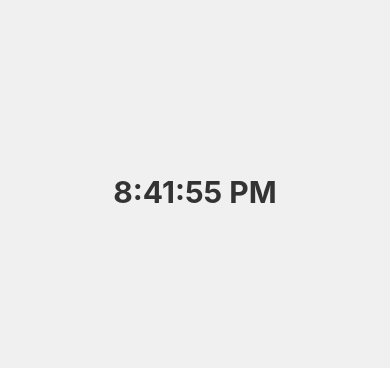
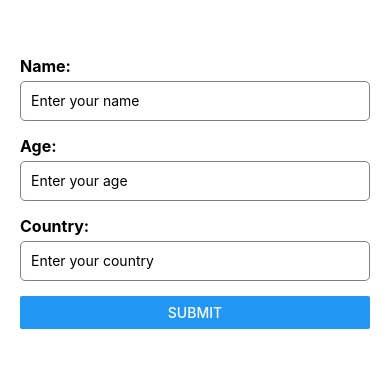
Before and after one commit to rashedshboul11/jovision2-react-native, a React Native app: screen / in a window 390 px wide. Shown: the part 230-598 px from the top of the page. Built offline with nearby package versions, Linux system fonts and the light colour scheme.

Commit message:
added Task35

```diff
--- a/App.tsx
+++ b/App.tsx
@@ -1,9 +1,9 @@
 import React from "react";
-import Task34 from "./Tasks/Task34";
+import Task35 from "./Tasks/Task35";
 export default function App() {
     return (
      <>
-        <Task34></Task34>
+        <Task35></Task35>
      </>
     );
 }
--- /dev/null
+++ b/Tasks/Task35.js
@@ -0,0 +1,105 @@
+import AsyncStorage from "@react-native-async-storage/async-storage";
+import React, { useEffect, useState } from "react";
+import { View, Text, TextInput, Button, StyleSheet, Alert } from "react-native";
+
+function Task35() {
+    const [name, setName] = useState("");
+    const [age, setAge] = useState("");
+    const [country, setCountry] = useState("");
+
+    useEffect(() => { loadData() }, []);
+
+    const loadData = async () => {
+        try {
+            const storedData = await AsyncStorage.getItem("formData");
+            if (storedData) {
+                const { name, age, country, timestamp } = JSON.parse(storedData);
+                const savedTime = new Date(timestamp);
+                const currentTime = new Date();
+
+                if ((currentTime - savedTime) / 1000 < 60) {
+                    setName(name);
+                    setAge(age);
+                    setCountry(country);
+                } else {
+                    console.log("Stored data is older than 1 minute, ignoring.");
+                }
+            }
+        } catch (error) {
+            Alert.alert("Error", "Failed to load saved data.");
+            console.error(error);
+        }
+    };
+
+    const saveData = async () => {
+        try {
+            const formData = {
+                name,
+                age,
+                country,
+                timestamp: new Date().toISOString() // Save current timestamp
+            };
+            await AsyncStorage.setItem("formData", JSON.stringify(formData));
+            Alert.alert("Success", "Data saved successfully!");
+        } catch (error) {
+            Alert.alert("Error", "Failed to save data.");
+            console.error(error);
+        }
+    };
+
+
+
+    return (
+        <View style={styles.container}>
+            <Text style={styles.label}>Name:</Text>
+            <TextInput
+                style={styles.input}
+                placeholder="Enter your name"
+                value={name}
+                onChangeText={setName}
+            />
+
+            <Text style={styles.label}>Age:</Text>
+            <TextInput
+                style={styles.input}
+                placeholder="Enter your age"
+                keyboardType="numeric"
+                value={age}
+                onChangeText={setAge}
+            />
+
+            <Text style={styles.label}>Country:</Text>
+            <TextInput
+                style={styles.input}
+                placeholder="Enter your country"
+                value={country}
+                onChangeText={setCountry}
+            />
+
+            <Button title="Submit" onPress={saveData} />
+        </View>
+    );
+}
+
+const styles = StyleSheet.create({
+    container: {
+        flex: 1,
+        padding: 20,
+        justifyContent: "center",
+    },
+    label: {
+        fontSize: 16,
+        fontWeight: "bold",
+        marginBottom: 5,
+    },
+    input: {
+        height: 40,
+        borderColor: "gray",
+        borderWidth: 1,
+        borderRadius: 5,
+        marginBottom: 15,
+        paddingHorizontal: 10,
+    },
+});
+
+export default Task35;
--- a/package.json
+++ b/package.json
@@ -10,6 +10,7 @@
     "test": "jest"
   },
   "dependencies": {
+    "@react-native-async-storage/async-storage": "^2.1.1",
     "react": "19.0.0",
     "react-native": "0.78.0",
     "react-native-video": "^6.10.1"
```
Also changed, not shown: 1 other file (tests, documents, lock files or other folders).
